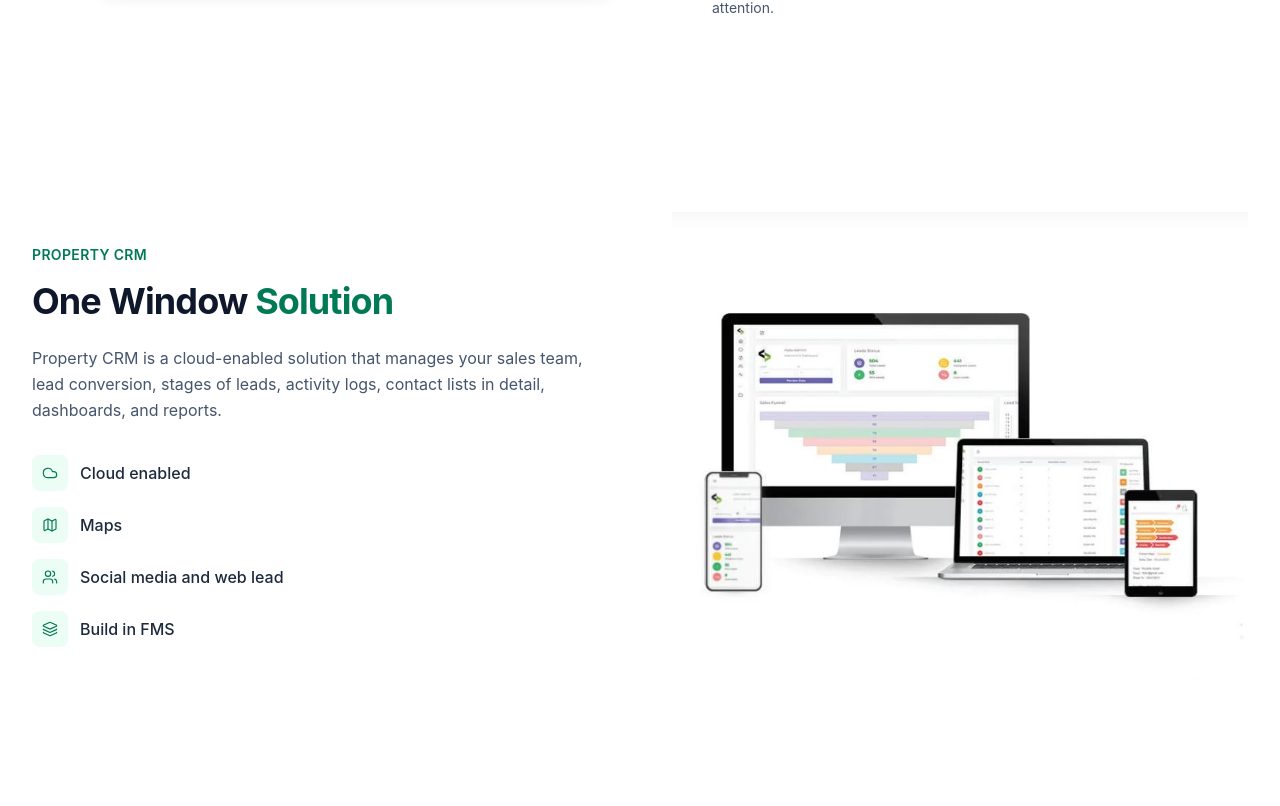
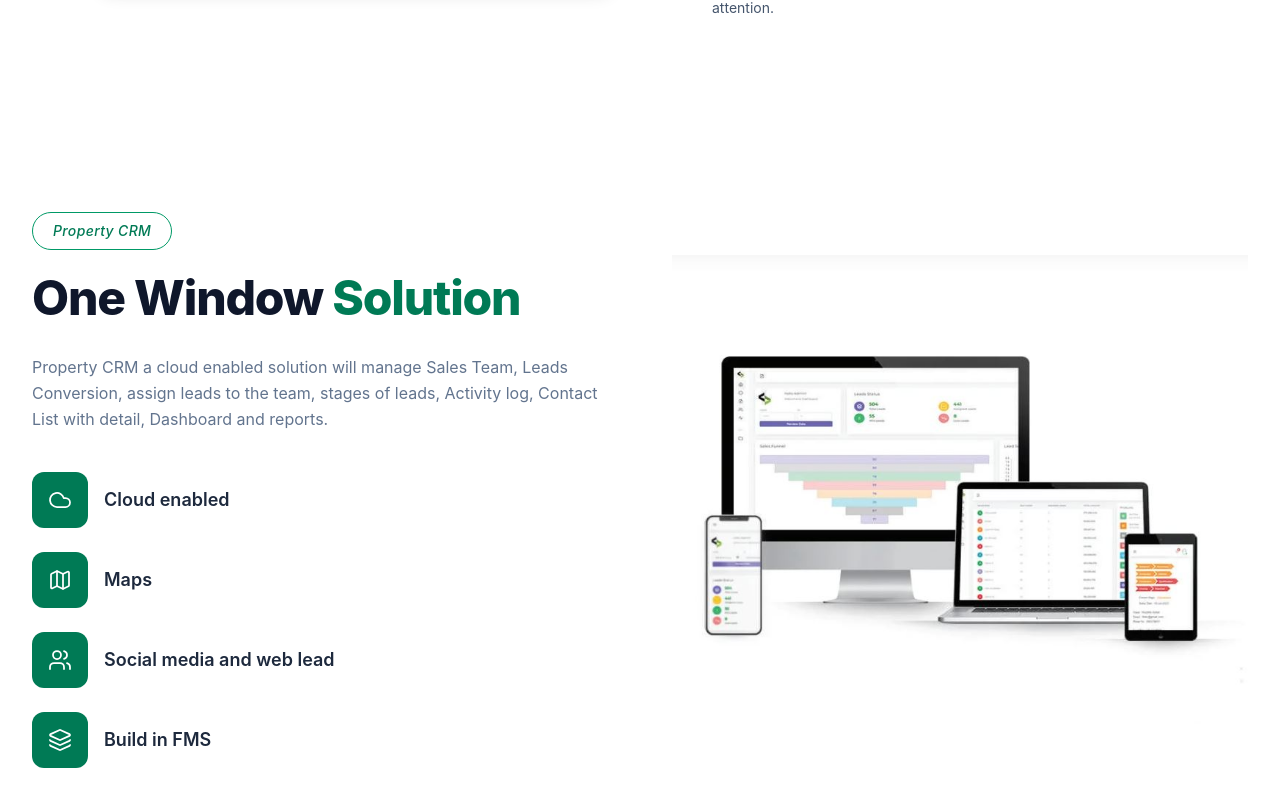
Before and after one commit to fatimaijaz404-del/propertyCRM, a React (Vite) app: page / in a window 1280 px wide. Shown: the part 2409-3215 px from the top of the page. Before the commit the page ends 3185 px from the top, so only its background shows below. Built offline with nearby package versions, Linux system fonts and the light colour scheme.

Commit message:
Style One Window Solution section to match reference

```diff
--- a/src/components/OneWindowSolution.jsx
+++ b/src/components/OneWindowSolution.jsx
@@ -14,26 +14,27 @@ function OneWindowSolution() {
       <div className="px-8 max-w-7xl mx-auto grid md:grid-cols-2 gap-16 items-center">
 
         {/* LEFT: Text content */}
+        {/* LEFT: Text content */}
 <div>
-          <p className="text-emerald-700 font-semibold tracking-wide uppercase text-sm mb-4">
+  <span className="inline-block border border-emerald-600 text-emerald-700 italic font-medium tracking-wide text-sm px-5 py-2 rounded-full mb-6">
     Property CRM
-          </p>
-          <h2 className="text-4xl font-bold text-slate-900 tracking-tight mb-6">
+  </span>
+  <h2 className="text-5xl font-extrabold text-slate-900 tracking-tight mb-8">
     One Window <span className="text-emerald-700">Solution</span>
   </h2>
-          <p className="text-slate-600 leading-relaxed mb-8">
-            Property CRM is a cloud-enabled solution that manages your sales team, lead conversion, stages of leads, activity logs, contact lists in detail, dashboards, and reports.
+  <p className="text-slate-500 leading-relaxed mb-10">
+    Property CRM a cloud enabled solution will manage Sales Team, Leads Conversion, assign leads to the team, stages of leads, Activity log, Contact List with detail, Dashboard and reports.
   </p>
 
-          <div className="space-y-4">
+  <div className="space-y-6">
     {points.map((point, index) => {
       const Icon = point.icon;
       return (
-                <div key={index} className="flex items-center gap-3">
-                  <div className="w-9 h-9 rounded-lg bg-emerald-50 flex items-center justify-center flex-shrink-0">
-                    <Icon className="w-4 h-4 text-emerald-700" strokeWidth={1.75} />
+        <div key={index} className="flex items-center gap-4">
+          <div className="w-14 h-14 rounded-xl bg-emerald-700 flex items-center justify-center flex-shrink-0">
+            <Icon className="w-6 h-6 text-white" strokeWidth={1.75} />
           </div>
-                  <p className="font-medium text-slate-800">{point.text}</p>
+          <p className="font-semibold text-slate-800 text-lg">{point.text}</p>
         </div>
       );
     })}
```
Lines whose indentation alone changed are shown as unchanged.
